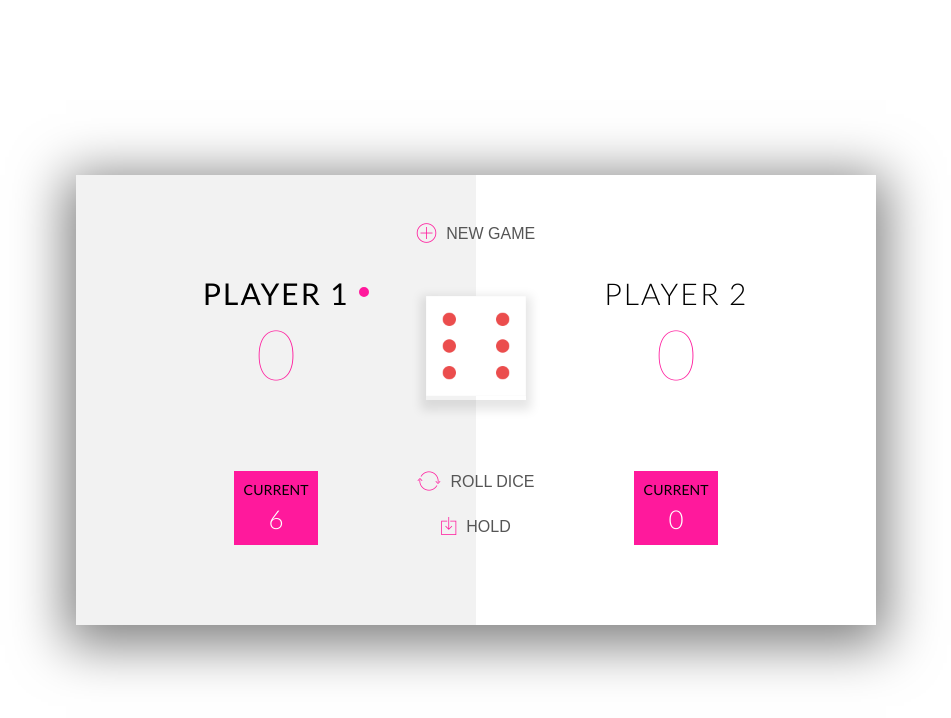
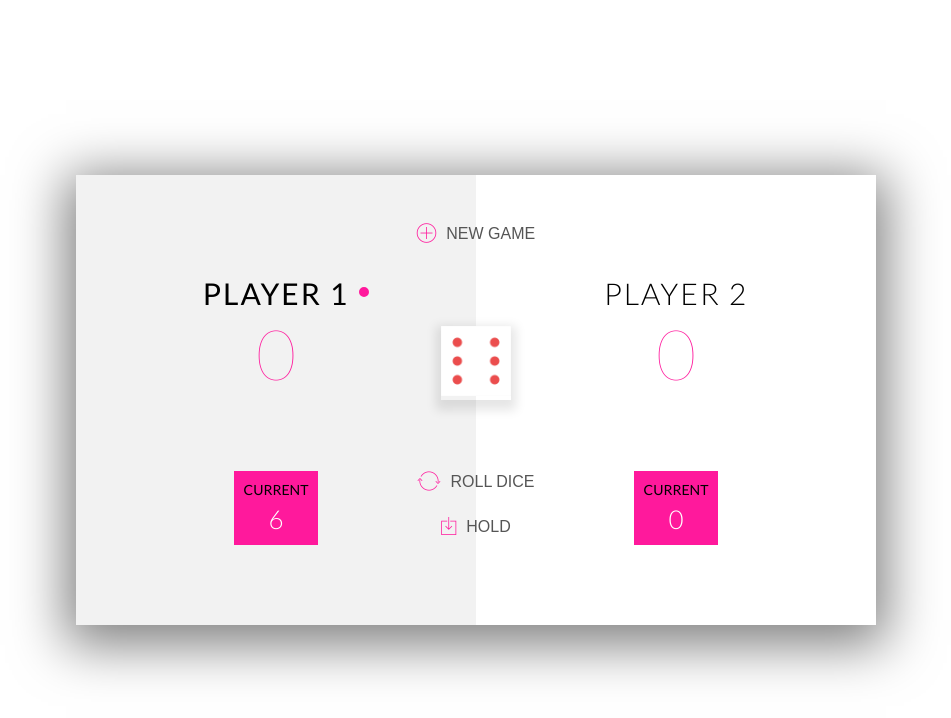
Before and after one commit to naisamendoza/dice-game, a plain HTML site: page index.html in a window 1280 px wide. Both pictures are taken after a click on the element "ROLL DICE". Shown: the whole page, without its empty margins (164-1115 px from the left). Drawn offline with Linux system fonts and the light colour scheme; files whose address does not match are found by name.

Commit message:
change dice size

```diff
--- a/resources/css/style.css
+++ b/resources/css/style.css
@@ -156,5 +156,5 @@ button:hover {
 }
 
 .control__dice img {
-    width: 100px;
+    width: 70px;
 }
--- a/resources/js/app.js
+++ b/resources/js/app.js
@@ -40,7 +40,7 @@ document.querySelector('.control__roll').addEventListener('click', function() {
         diceDOM.classList.remove('animated', 'wobble');
     }, 1000);
 
-    if (dice === 1) {
+    if (dice <= 1) {
         alert('Oops! You lose.');
         activeScore.textContent = roundScore = 0;
         checkActive();
```
